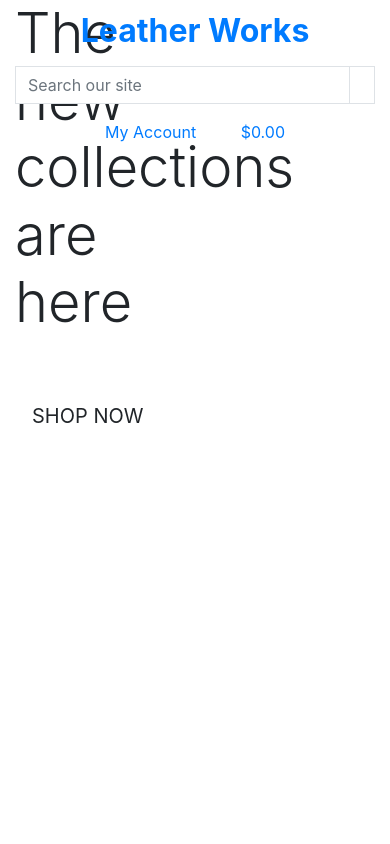
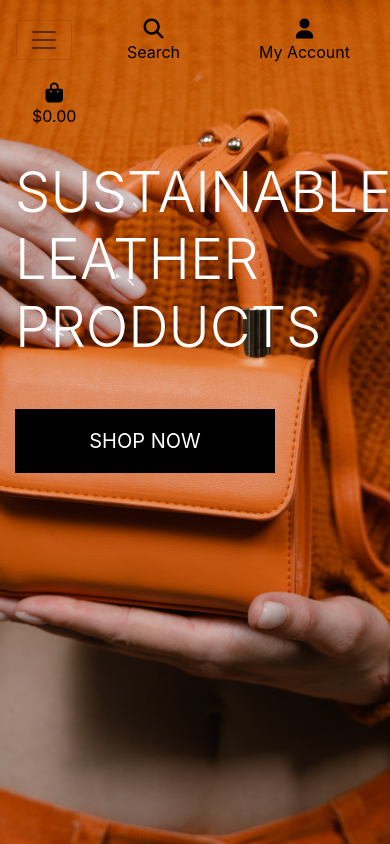
Before and after one commit to LauraMayock/Leather-works-sustainable-products, a Django app: page / in a window 390 px wide. Run offline with Django 3.2, Linux system fonts and the light colour scheme; some libraries are stand-ins or nearby versions.

Commit message:
Add mobile header and main nav bar

```diff
--- a/home/templates/home/index.html
+++ b/home/templates/home/index.html
@@ -13,8 +13,8 @@
     <div class="container h-100">
         <div class="row h-100">
             <div class="col-7 col-md-6 my-auto">
-                <h1 class="display-4 logo-font text-black">
-                    The new collections are here
+                <h1 class="display-4 logo-font text-white">
+                    Sustainable leather products
                 </h1>
                 <div class="my-5">
                     <h4>
--- a/leather_works/settings.py
+++ b/leather_works/settings.py
@@ -150,6 +150,10 @@ USE_TZ = True
 # https://docs.djangoproject.com/en/3.2/howto/static-files/
 
 STATIC_URL = '/static/'
+STATICFILES_DIRS = (os.path.join(BASE_DIR, 'static'),)
+
+MEDIA_URL = '/media/'
+MEDIA_ROOT = os.path.join(BASE_DIR, 'media')
 
 # Default primary key field type
 # https://docs.djangoproject.com/en/3.2/ref/settings/#default-auto-field
--- a/leather_works/urls.py
+++ b/leather_works/urls.py
@@ -15,9 +15,11 @@ Including another URLconf
 """
 from django.contrib import admin
 from django.urls import path, include
+from django.conf import settings
+from django.conf.urls.static import static
 
 urlpatterns = [
     path('admin/', admin.site.urls),
     path('accounts/', include('allauth.urls')),
     path('', include('home.urls')),
-]
+]+ static(settings.MEDIA_URL, document_root=settings.MEDIA_ROOT)
--- /dev/null
+++ b/static/css/base.css
@@ -0,0 +1,84 @@
+html {
+    height: 100%;
+}
+
+body {
+    background: url('/media/pexels-mart-production-8801100.jpg') no-repeat center center fixed;
+    background-size: cover;
+    height: calc(100vh - 164px);
+    color: #555;
+
+}
+
+
+/*--------------------------------------------------- from Bulma to style font awesome icons */
+.icon {
+    align-items: center;
+    display: inline-flex;
+    justify-content: center;
+    height: 1.5rem;
+    width: 1.5rem;
+}
+
+/*---------------------------------------- styling Main logo --*/
+.logo-font {
+    text-transform: uppercase;
+}
+
+.main-logo-link {
+    width: fit-content;
+}
+
+/*---------------------------------------- Styling on buttons --*/
+.shop-now-button {
+    background: black;
+    color: white;
+    min-width: 260px;
+}
+
+.btn-black {
+    background: black;
+    color: white;
+}
+
+.shop-now-button:hover,
+.shop-now-button:active,
+.shop-now-button:focus,
+.btn-black:hover,
+.btn-black:active,
+.btn-black:focus {
+    background: #222;
+    color: white;
+}
+
+.text-black {
+    color: #000 !important;
+}
+
+.border-black {
+    border: 1px solid black !important;
+}
+
+/* -------------------------------- Media Queries */
+
+/* Slightly larger container on xl screens */
+@media (min-width: 1200px) {
+  .container {
+    max-width: 80%;
+  }
+}
+
+/* fixed top navbar only on medium and up */
+@media (min-width: 992px) {
+    .fixed-top-desktop-only {
+        position: fixed;
+        top: 0;
+        right: 0;
+        left: 0;
+        z-index: 1030;
+    }
+
+    .header-container {
+        padding-top: 164px;
+    }
+}
--- a/templates/base.html
+++ b/templates/base.html
@@ -21,9 +21,12 @@
     {% endblock %}
 
     {% block corejs %}
+        <script src="https://kit.fontawesome.com/9fec73d71e.js" crossorigin="anonymous"></script>
         <script src="https://code.jquery.com/jquery-3.4.1.slim.min.js" integrity="sha384-J6qa4849blE2+poT4WnyKhv5vZF5SrPo0iEjwBvKU7imGFAV0wwj1yYfoRSJoZ+n" crossorigin="anonymous"></script>
         <script src="https://cdn.jsdelivr.net/npm/popper.js@1.16.0/dist/umd/popper.min.js" integrity="sha384-Q6E9RHvbIyZFJoft+2mJbHaEWldlvI9IOYy5n3zV9zzTtmI3UksdQRVvoxMfooAo" crossorigin="anonymous"></script>
         <script src="https://stackpath.bootstrapcdn.com/bootstrap/4.4.1/js/bootstrap.min.js" integrity="sha384-wfSDF2E50Y2D1uUdj0O3uMBJnjuUD4Ih7YwaYd1iqfktj0Uod8GCExl3Og8ifwB6" crossorigin="anonymous"></script>
+        <!-- add font family-->
+        <link rel="stylesheet" href="{% static 'css/base.css' %}">
     {% endblock %}
 
     {% block extra_js %}
@@ -33,10 +36,10 @@
   </head>
   <body>
     <header class="container-fluid fixed-top">
-        <div class="row">
+        <div id='topnav' class="row bg-black pt-lg-2 d-none d-lg-flex">
             <div class="col-12 col-lg-4 my-auto py-1 py-lg-0 text-center text-lg-left">
                 <a href="{% url 'home' %}" class="nav-link main-logo-link">
-                    <h2 class="logo-font text-black my-0"><strong>Leather Works</strong></h2>
+                    <h2 class="logo-font text-white my-0"><strong>Leather Works</strong></h2>
                 </a>
             </div>
             <div class="col-12 col-lg-4 my-auto py-1 py-lg-0">
@@ -44,7 +47,7 @@
                     <div class="input-group w-100">
                         <input class="form-control border border-black rounded-0" type="text" name="q" placeholder="Search our site">
                         <div class="input-group-append">
-                            <button class="form-control btn btn-black border border-black rounded-0" type="submit">
+                            <button class="form-control btn btn-white border border-black rounded-0" type="submit">
                                 <span class="icon">
                                     <i class="fas fa-search"></i>
                                 </span>
@@ -56,7 +59,7 @@
             <div class="col-12 col-lg-4 my-auto py-1 py-lg-0">
                 <ul class="list-inline list-unstyled text-center text-lg-right my-0">
                     <li class="list-inline-item dropdown">
-                        <a class="text-black nav-link" href="#" id="user-options" data-toggle="dropdown" aria-haspopup="true" aria-expanded="false">
+                        <a class="text-white nav-link" href="#" id="user-options" data-toggle="dropdown" aria-haspopup="true" aria-expanded="false">
                             <div class="text-center">
                                 <div><i class="fas fa-user fa-lg"></i></div>
                                 <p class="my-0">My Account</p>
@@ -76,7 +79,7 @@
                         </div>
                     </li>
                     <li class="list-inline-item">
-                        <a class="{% if grand_total %}text-info font-weight-bold{% else %}text-black{% endif %} nav-link" href="">
+                        <a class="{% if grand_total %}text-info font-weight-bold{% else %}text-white{% endif %} nav-link" href="">
                             <div class="text-center">
                                 <div><i class="fas fa-shopping-bag fa-lg"></i></div>
                                 <p class="my-0">
@@ -91,6 +94,15 @@
                     </li>
                 </ul>
             </div>
+        </div>
+        <div class="row">
+            <nav class="navbar navbar-expand-lg navbar-light w-100">
+                <button class="navbar-toggler" type="button" data-toggle="collapse" data-target="#main-nav" aria-controls="main-nav" aria-expanded="false" aria-label="Toggle navigation">
+                    <span class="navbar-toggler-icon"></span>
+                </button>
+                {% include 'includes/mobile-top-header.html' %}
+                {% include 'includes/main-nav.html' %}
+            </nav>
         </div>
     </header>
 
--- /dev/null
+++ b/templates/includes/main-nav.html
@@ -0,0 +1,50 @@
+<div class="collapse navbar-collapse" id="main-nav">
+    <ul class="navbar-nav w-auto mx-auto">
+        <li class="nav-item dropdown">
+            <a class="logo-font font-weight-bold nav-link text-white mr-5" href="#" id="all-products-link" data-toggle="dropdown" aria-haspopup="true" aria-expanded="false">
+                All Products
+            </a>
+            <div class="dropdown-menu border-0" aria-labelledby="all-products-link">
+                <a href="" class="dropdown-item">By Price</a>
+                <a href="" class="dropdown-item ">By Rating</a>
+                <a href="" class="dropdown-item ">By Category</a>
+                <a href="" class="dropdown-item">All Products</a>
+            </div>
+        </li>
+
+        <li class="nav-item dropdown">
+            <a class="logo-font font-weight-bold nav-link text-white mr-5" href="#" id="clothing-link" data-toggle="dropdown" aria-haspopup="true" aria-expanded="false">
+                Bags
+            </a>
+            <div class="dropdown-menu border-0" aria-labelledby="clothing-link">
+                <a href="" class="dropdown-item">Handbags</a>
+                <a href="" class="dropdown-item">purses</a>
+                <a href="" class="dropdown-item">Mens Bags</a>
+                <a href="" class="dropdown-item">All Bags</a>
+            </div>
+        </li>
+
+        <li class="nav-item dropdown">
+            <a class="logo-font font-weight-bold nav-link text-white mr-5" href="#" id="homeware-link" data-toggle="dropdown" aria-haspopup="true" aria-expanded="false">
+                shoes
+            </a>
+            <div class="dropdown-menu border-0" aria-labelledby="homeware-link">
+                <a href="" class="dropdown-item">Mens Shoes</a>
+                <a href="" class="dropdown-item">Womens Shoes</a>
+                <a href="" class="dropdown-item">All Homeware</a>
+            </div>
+        </li>
+
+        <li class="nav-item dropdown">
+            <a class="logo-font font-weight-bold nav-link text-white" href="#" id="specials-link" data-toggle="dropdown" aria-haspopup="true" aria-expanded="false">
+                Special Offers
+            </a>
+            <div class="dropdown-menu border-0" aria-labelledby="specials-link">
+                <a href="" class="dropdown-item">New Arrivals</a>
+                <a href="" class="dropdown-item">Deals</a>
+                <a href="" class="dropdown-item">Clearance</a>
+                <a href="" class="dropdown-item">All Specials</a>
+            </div>
+        </li>
+    </ul>
+</div>
--- /dev/null
+++ b/templates/includes/mobile-top-header.html
@@ -0,0 +1,56 @@
+<li class="list-inline-item">
+    <a class="text-black nav-link d-block d-lg-none" href="#" id="mobile-search" data-toggle="dropdown" aria-haspopup="true" aria-expanded="false">
+        <div class="text-center">
+            <div><i class="fas fa-search fa-lg"></i></div>
+            <p class="my-0">Search</p>
+        </div>
+    </a>
+    <div class="dropdown-menu border-0 w-100 p-3 rounded-0 my-0" aria-labelledby="mobile-search">
+        <form class="form" method="GET" action="">
+            <div class="input-group w-100">
+                <input class="form-control border border-black rounded-0" type="text" name="q" placeholder="Search our site">
+                <div class="input-group-append">
+                    <button class="form-control form-control btn btn-black border border-black rounded-0" type="submit">
+                        <span class="icon">
+                            <i class="fas fa-search"></i>
+                        </span>
+                    </button>
+                </div>
+            </div>
+        </form>
+    </div>
+</li>
+<li class="list-inline-item dropdown">
+    <a class="text-black nav-link d-block d-lg-none" href="#" id="user-options" data-toggle="dropdown" aria-haspopup="true" aria-expanded="false">
+        <div class="text-center">
+            <div><i class="fas fa-user fa-lg"></i></div>
+            <p class="my-0">My Account</p>
+        </div>
+    </a>
+    <div class="dropdown-menu border-0" aria-labelledby="user-options">
+        {% if request.user.is_authenticated %}
+            {% if request.user.is_superuser %}
+                <a href="{% url 'account_logout' %}" class="dropdown-item">Product Management</a>
+            {% endif %}
+            <a href="{#}" class="dropdown-item">My Profile</a>
+            <a href="{% url 'account_logout' %}" class="dropdown-item">Logout</a>
+        {% else %}
+            <a href="{% url 'account_signup' %}" class="dropdown-item">Register</a>
+            <a href="{% url 'account_login' %}" class="dropdown-item">Login</a>
+        {% endif %}
+    </div>
+</li>
+<li class="list-inline-item">
+    <a class="{% if grand_total %}text-primary font-weight-bold{% else %}text-black{% endif %} nav-link d-block d-lg-none" href="">
+        <div class="text-center">
+            <div><i class="fas fa-shopping-bag fa-lg"></i></div>
+            <p class="my-0">
+                {% if grand_total %}
+                    ${{ grand_total|floatformat:2 }}
+                {% else %}
+                    $0.00
+                {% endif %}
+            </p>
+        </div>
+    </a>
+</li>
```
Also changed, not shown: media/pexels-mart-production-8801100.jpg (added).
